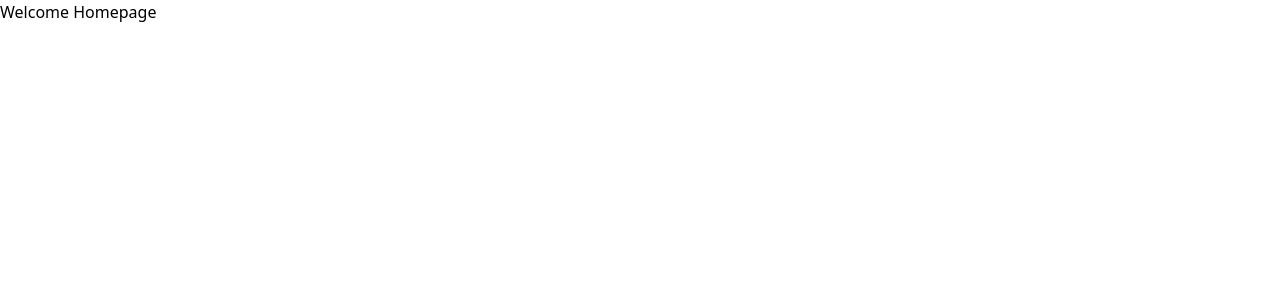
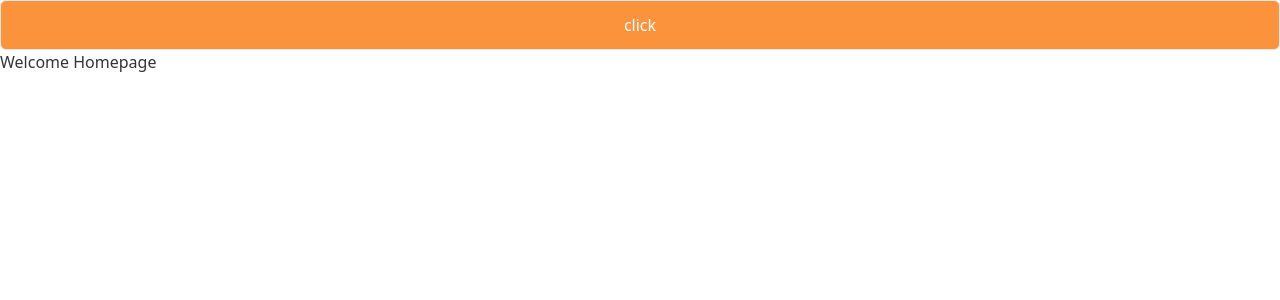
Before and after one commit to virak0001/nuxt-3-code-base, a Nuxt app: page / in a window 1280 px wide. Shown: the top 300 px of the page. Built offline with nearby package versions, Linux system fonts and the light colour scheme.

Commit message:
chore: add light or dark mode

```diff
--- /dev/null
+++ b/components/Common/Button.vue
@@ -0,0 +1,50 @@
+<template>
+  <button
+    :type="type"
+    :class="getClasses()"
+    :disabled="loading || disabled"
+    @click.stop="onClick"
+  >
+    click
+  </button>
+</template>
+
+<script setup lang="ts">
+interface Props {
+  variant?: 'primary' | 'cancel' | 'confirm'
+  disabled?: boolean
+  loading?: boolean
+  type?: 'button' | 'submit' | 'reset' | undefined
+}
+
+const props = withDefaults(defineProps<Props>(), {
+  variant: 'primary',
+  disabled: false,
+  loading: false,
+  type: undefined
+})
+
+const emit = defineEmits(['click'])
+
+const onClick = () => {
+  if (props.loading || props.disabled) { return }
+  emit('click')
+}
+
+const baseClasses =
+  'transition font-medium w-full text-white h-[50px] px-4 py-2 rounded-md border'
+
+const classes = {
+  primary: 'bg-orange-400 hover:bg-orange-300',
+  cancel: 'bg-red-400 hover:bg-red-300 text-xl font-mono',
+  confirm: 'bg-green-500 hover:bg-green-400'
+}
+
+function getClasses (): string {
+  let appliedClasses = [baseClasses, classes[props.variant]].join(' ')
+  if (props.loading || props.disabled) {
+    appliedClasses += ' opacity-50 cursor-not-allowed'
+  }
+  return appliedClasses
+}
+</script>
--- /dev/null
+++ b/components/Theme.vue
@@ -0,0 +1,19 @@
+<template>
+  <CommonButton classes="w-6 h-6" variant="primary" @click="mode" />
+</template>
+<script setup lang="ts">
+function mode () {
+  const colorMode = useColorMode()
+  if (colorMode.value === 'dark') { colorMode.preference = 'light' } else { colorMode.preference = 'dark' }
+}
+</script>
+  <style>
+  body {
+    background-color: #fff;
+    color: rgba(0,0,0,0.8);
+  }
+  .dark-mode body {
+    background-color: #091a28;
+    color: #ebf4f1;
+  }
+  </style>
--- a/layouts/default.vue
+++ b/layouts/default.vue
@@ -1,17 +1,6 @@
 <template>
   <div class="w-full h-screen dark">
+    <Theme />
     <NuxtPage />
   </div>
 </template>
-<style>
-.text-white {
-  --tw-text-opacity: 1;
-  color: rgba(255, 255, 255, var(--tw-text-opacity));
-}
-@media (prefers-color-scheme: dark) {
-  .dark\:text-white {
-    --tw-text-opacity: 1;
-    color: rgba(255, 255, 255, var(--tw-text-opacity));
-  }
-}
-</style>
--- a/nuxt.config.ts
+++ b/nuxt.config.ts
@@ -5,6 +5,7 @@ import eslintPlugin from 'vite-plugin-eslint'
 export default defineNuxtConfig({
   buildModules: [
     'nuxt-windicss',
+    '@nuxtjs/color-mode',
     [
       '@pinia/nuxt',
       {
--- a/package.json
+++ b/package.json
@@ -19,7 +19,9 @@
     "vite-plugin-eslint": "^1.8.1"
   },
   "dependencies": {
+    "@nuxtjs/color-mode": "^3.1.5",
     "@pinia/nuxt": "^0.4.2",
+    "@vueuse/core": "^9.2.0",
     "eslint-plugin-prettier": "^4.2.1"
   }
 }
--- a/windi.config.ts
+++ b/windi.config.ts
@@ -1,12 +1,10 @@
 
 import { defineConfig } from 'windicss/helpers'
-import typography from 'windicss/plugin/typography'
-import colors from 'windicss/colors'
 function range (size, startAt = 1) {
   return Array.from(Array(size).keys()).map(i => i + startAt)
 }
 export default defineConfig({
-  preflight: false,
+  preflight: true,
   safelist: [
     range(30).map(i => `p-${i}`), // p-1 to p-30
     range(10).map(i => `mt-${i}`) // mt-1 to mt-10
```
Also changed, not shown: 1 other file (tests, documents, lock files or other folders).
